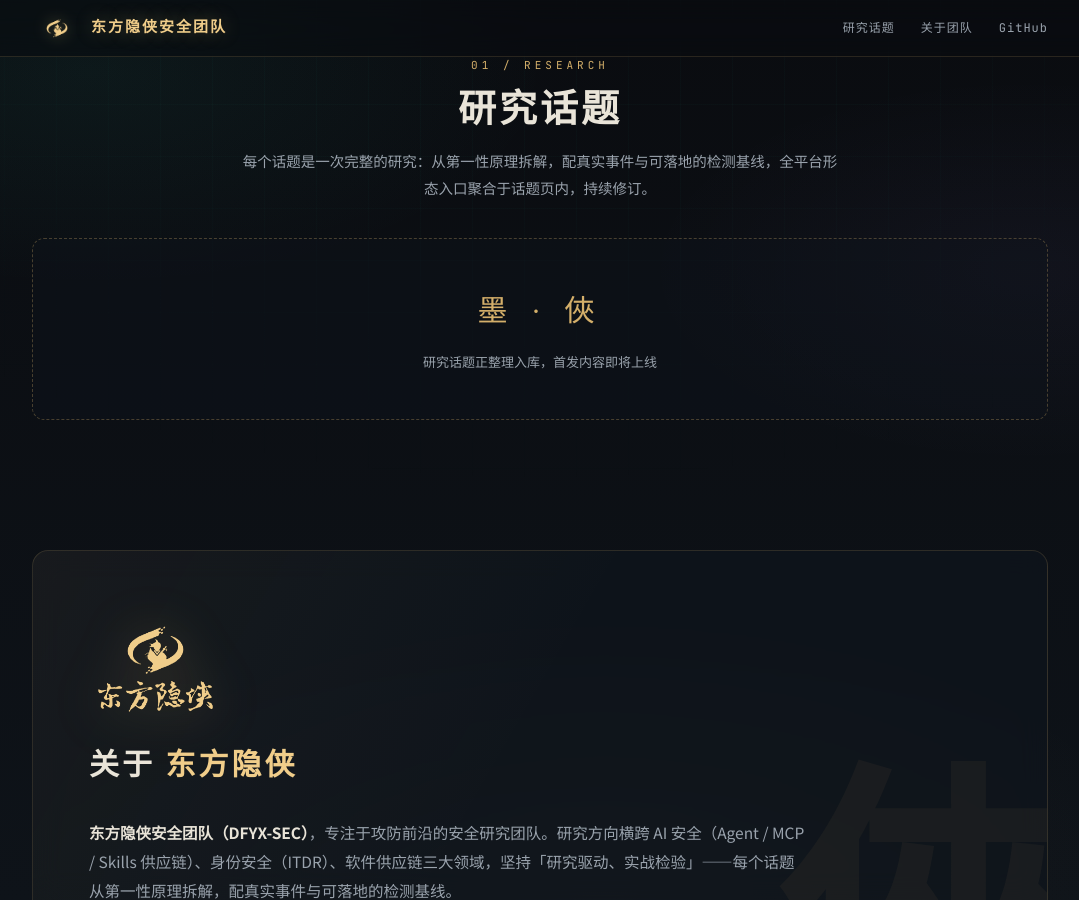
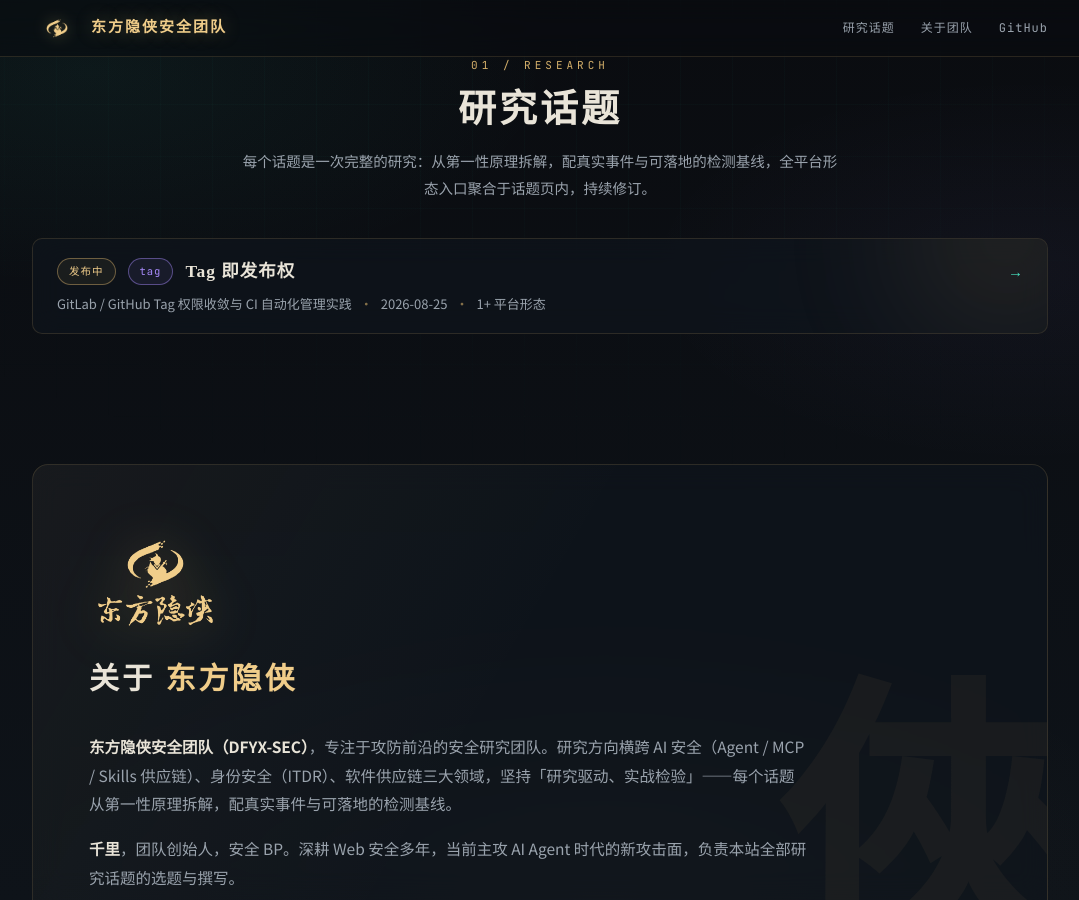
Before and after one commit to EastSword/EastSword.github.io, a Jekyll site: the page built from index.md, in a window 1280 px wide and 900 px high, scrolled down 906 px. Shown: the whole window, without its empty margins (100-1179 px from the left). Built offline with Jekyll 4.4.1, drawn with Linux system fonts in a browser that asks for light colours; some of the changed lines change nothing that is shown.

Commit message:
tag topic live on official site with real summary; CSDN link filled, more platforms to come

```diff
--- a/_topics/tag-release-power.md
+++ b/_topics/tag-release-power.md
@@ -1,5 +1,5 @@
 ---
-published: false
+published: true
 layout: topic
 title: Tag 即发布权
 subtitle: GitLab / GitHub Tag 权限收敛与 CI 自动化管理实践
@@ -23,4 +23,15 @@
     url:
 ---
 
-研究进行中，本页为占位。正式内容随首发同步上线。
+## 核心问题
+
+Git 的历史不可变，但贴在历史上的标签可变。分支保护审内容，tag 保护审意图——企业普遍只配了前者，于是"发布一个版本"的权限实际掌握在每个 Developer 手里。tj-actions 事件用 15 小时和 23,000 个仓库证明了这份无人看守的权限在生产环境的杀伤力。
+
+## 覆盖内容
+
+- **六条攻击路径**：tag 绕过 MR 审核、retagging、版本号抢注、CI 配置注入偷凭证、产物漂移（xz 路数）、版本回滚——每条带复现命令与 ATT&CK 映射
+- **真实案例**：tj-actions / xz-utils / SolarWinds / Go Module Proxy / Repo Jacking
+- **权限收敛**：GitLab Protected Tags 与 GitHub Rulesets 双平台配置
+- **自动化接管**：GitLab Runner / TeamCity / Jenkins / GitHub Actions 四套生产脚本（TeamCity 版含五个真实踩坑记录）
+- **监控兜底**：漂移监控、祖先校验、审计接入三件套
+- **L0-L3 成熟度模型**与评审会十问
```
